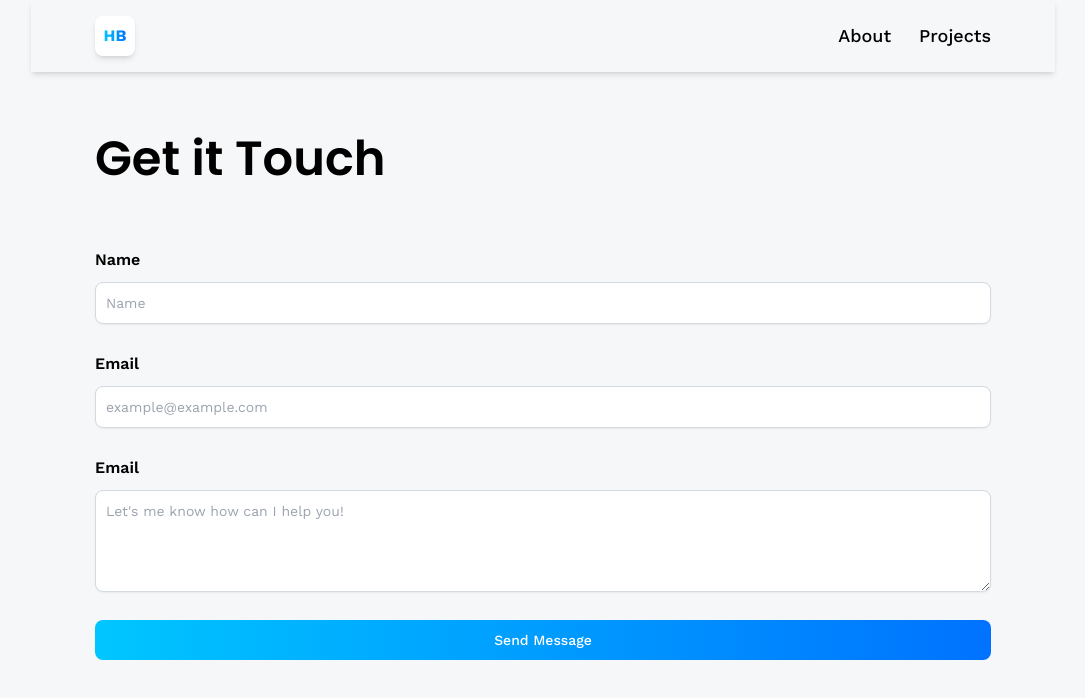
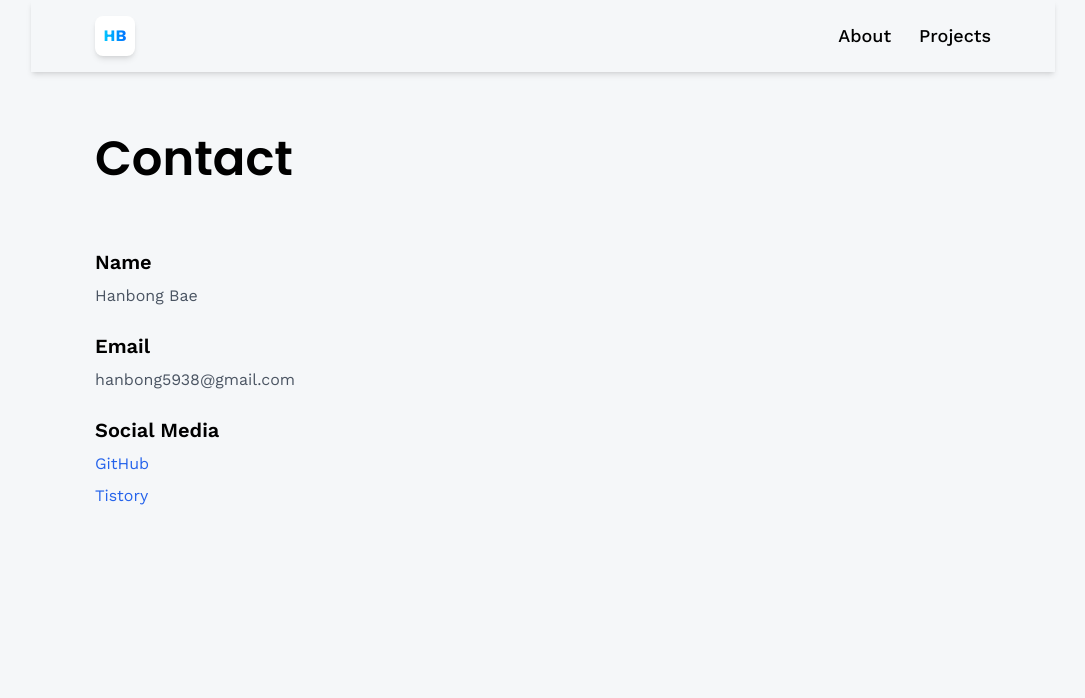
Before and after one commit to hanbong5938/portfolio, a React (Vite) app: page /portfolio/contact in a window 1280 px wide. Shown: the top 698 px of the page, without its empty margins (97-1182 px from the left). Built offline with nearby package versions, Linux system fonts and the light colour scheme.

Commit message:
remake Contact

```diff
--- a/src/pages/Contact.tsx
+++ b/src/pages/Contact.tsx
@@ -1,49 +1,32 @@
-import {useState} from "react";
-
 const Contact = () => {
-    const [form, setForm] = useState({name: '', email: '', message: ''});
-    const [isLoading, setIsLoading] = useState(false);
-
-    const handleChange = (e: { target: { name: string; value: string; }; }) => {
-        setForm({...form, [e.target.name]: e.target.value});
-    };
-    const handleFocus = (e: { preventDefault: () => void; }) => {
-        e.preventDefault();
-        setIsLoading(true);
-    };
-    const handleBlur = () => {
-    };
-    const handleSubmit = () => {
-    };
-    return (<section className={'relative flex lg:flex-row flex-col max-container'}>
-        <div className={'flex-1 min-w-[50%] flex flex-col'}>
-            <h1 className={'head-text'}>Get it Touch</h1>
-            <form className={'w-full flex flex-col gap-7 mt-14'} onSubmit={handleSubmit}>
-                <label className={'text-black font-semibold'}>
-                    Name
-                    <input type={'text'} name={'name'} className={'input'} placeholder={'Name'}
-                           required value={form.name} onChange={handleChange}
-                           onFocus={handleFocus} onBlur={handleBlur}></input>
-                </label>
-                <label className={'text-black font-semibold'}>
-                    Email
-                    <input type={'text'} name={'email'} className={'input'} placeholder={'example@example.com'}
-                           required value={form.email} onChange={handleChange}
-                           onFocus={handleFocus} onBlur={handleBlur}></input>
-                </label>
-                <label className={'text-black font-semibold'}>
-                    Email
-                    <textarea name={'message'} className={'input'} rows={4}
-                              placeholder={`Let's me know how can I help you!`}
-                              required value={form.message} onChange={handleChange}
-                              onFocus={handleFocus} onBlur={handleBlur}></textarea>
-                </label>
-                <button className={'btn'} type={'submit'} onFocus={handleFocus} onBlur={handleBlur}>
-                    {isLoading ? 'Sending...' : 'Send Message'}
-                </button>
-            </form>
-        </div>
-    </section>);
+    return (
+        <section className="relative flex lg:flex-row flex-col max-container">
+            <div className="flex-1 min-w-[50%] flex flex-col">
+                <h1 className="head-text">Contact</h1>
+                <div className="mt-14 space-y-6">
+                    <div>
+                        <h2 className="text-xl font-semibold text-black">Name</h2>
+                        <p className="mt-2 text-gray-600">Hanbong Bae</p>
+                    </div>
+                    <div>
+                        <h2 className="text-xl font-semibold text-black">Email</h2>
+                        <p className="mt-2 text-gray-600">hanbong5938@gmail.com</p>
+                    </div>
+                    <div>
+                        <h2 className="text-xl font-semibold text-black">Social Media</h2>
+                        <ul className="mt-2 space-y-2">
+                            <li>
+                                <a href="https://github.com/hanbong5938" className="text-blue-600 hover:underline">GitHub</a>
+                            </li>
+                            <li>
+                                <a href="https://uriu.tistory.com//" className="text-blue-600 hover:underline">Tistory</a>
+                            </li>
+                        </ul>
+                    </div>
+                </div>
+            </div>
+        </section>
+    );
 };
 
 export default Contact;
```
